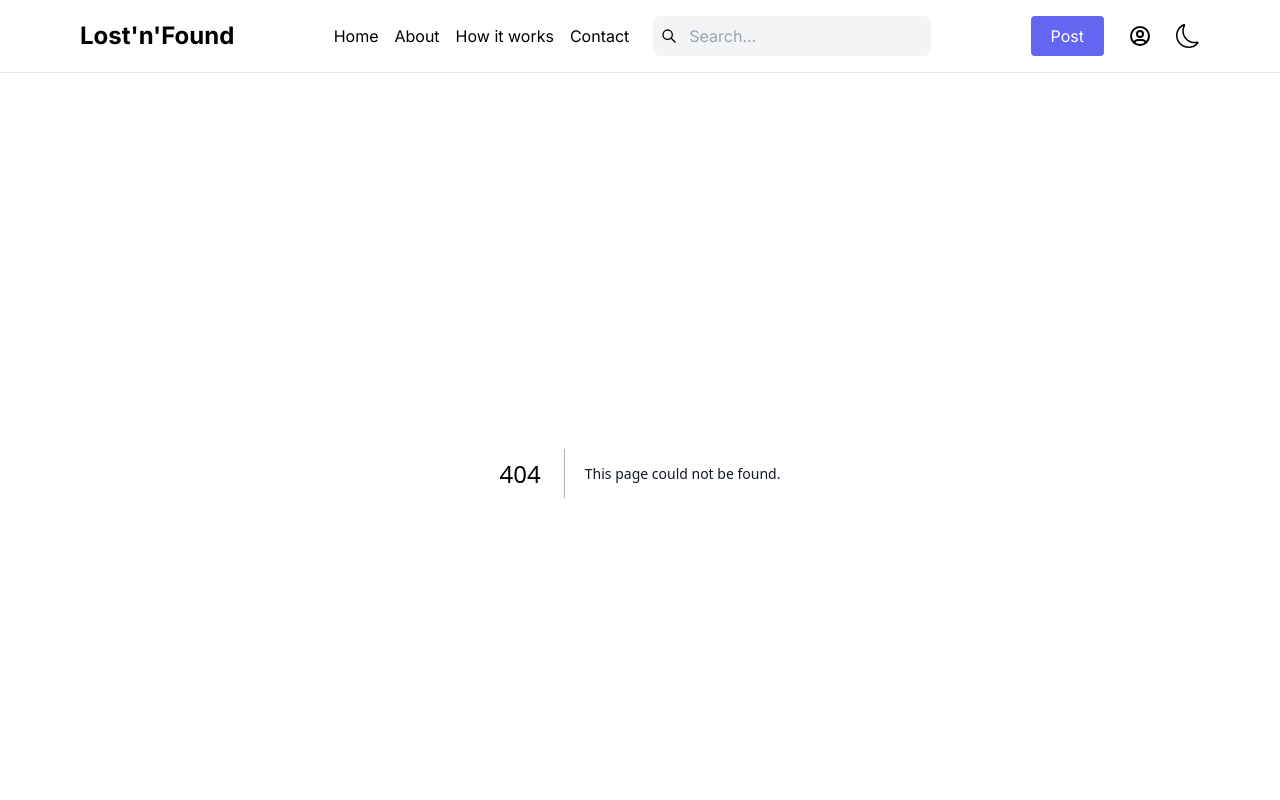
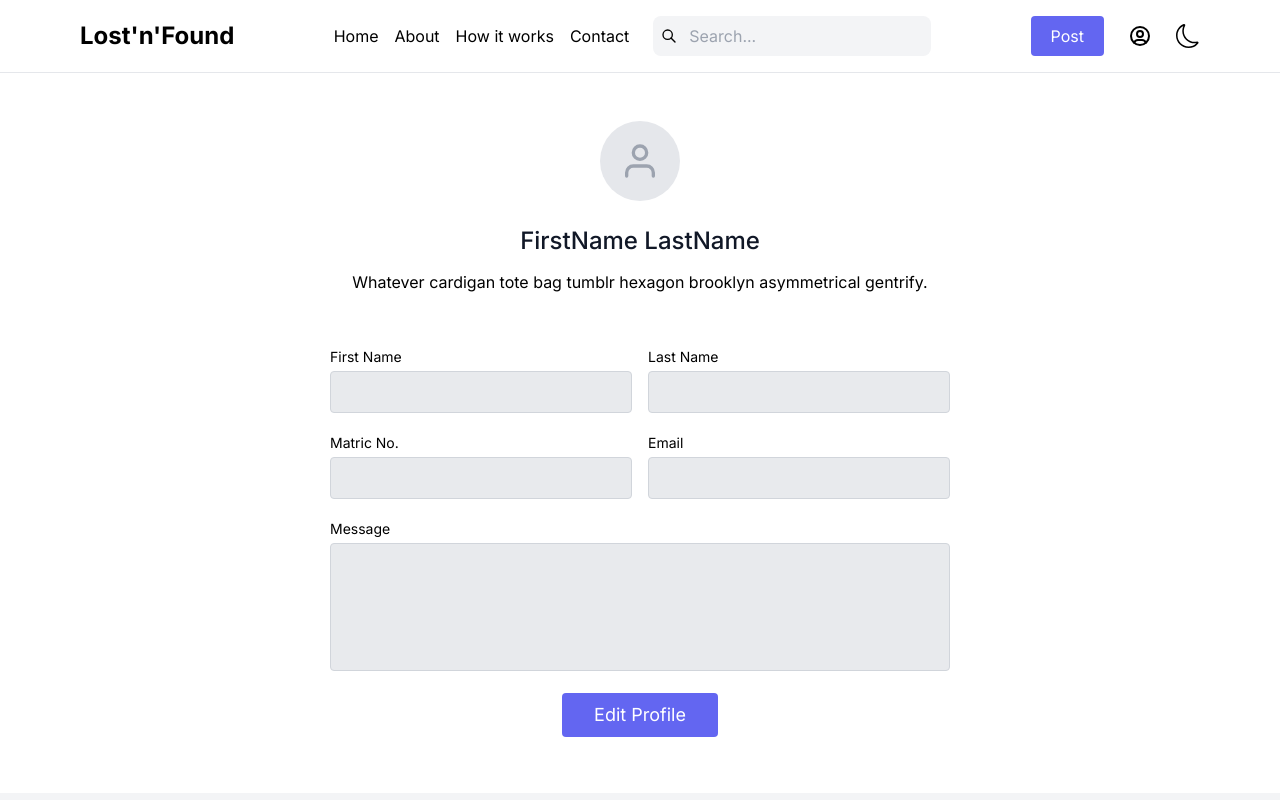
Before and after one commit to lancevd/lost-and-found, a Next.js app: page /profile in a window 1280 px wide. Before the commit this address had no page. Shown: the top 800 px of the page. Built offline with nearby package versions, Linux system fonts and the light colour scheme.

Commit message:
Profile added

```diff
--- a/src/app/post/page.jsx
+++ b/src/app/post/page.jsx
@@ -2,7 +2,9 @@ import React from 'react'
 
 const page = () => {
   return (
-    <div>page</div>
+    <main>
+
+    </main>
   )
 }
 
--- /dev/null
+++ b/src/app/profile/page.jsx
@@ -0,0 +1,145 @@
+"use client";
+
+import { useState } from "react";
+
+const page = () => {
+  const [edit, setEdit] = useState(false);
+
+  return (
+    <section class="relative">
+      <h1 class="text-center sm:text-3xl text-2xl font-medium title-font mt-6 text-gray-900 dark:text-white">
+        {/* Profile */}
+      </h1>
+      <div class="container px-5 py-6 mx-auto">
+        <div className="flex justify-center">
+          <div class="text-center w-20 h-20 rounded-full inline-flex items-center justify-center bg-gray-200 text-gray-400">
+            <svg
+              fill="none"
+              stroke="currentColor"
+              stroke-linecap="round"
+              stroke-linejoin="round"
+              stroke-width="2"
+              class="w-10 h-10"
+              viewBox="0 0 24 24"
+            >
+              <path d="M20 21v-2a4 4 0 00-4-4H8a4 4 0 00-4 4v2"></path>
+              <circle cx="12" cy="7" r="4"></circle>
+            </svg>
+          </div>
+        </div>
+        <h2 className="text-center">FirstName LastName</h2>
+        <div class="flex flex-col text-center w-full mb-12">
+          <p class="lg:w-2/3 mx-auto leading-relaxed text-base">
+            Whatever cardigan tote bag tumblr hexagon brooklyn asymmetrical
+            gentrify.
+          </p>
+        </div>
+        <div class="lg:w-1/2 md:w-2/3 mx-auto">
+          <div class="flex flex-wrap -m-2">
+            <div class="p-2 w-1/2">
+              <div class="relative">
+                <label for="fname" class="leading-7 text-sm">
+                  First Name
+                </label>
+                <input
+                  type="text"
+                  id="fname"
+                  name="firstName"
+                  class={` ${
+                    edit ? "bg-gray-100" : "bg-gray-300"
+                  } w-full  dark:bg-gray-700 dark:text-gray-200  bg-opacity-50 rounded border border-gray-300 focus:border-indigo-500  focus:ring-2 focus:ring-indigo-200 text-base outline-none text-gray-700 py-1 px-3 leading-8 transition-colors duration-200 ease-in-out`}
+                  disabled={!edit}
+                />
+              </div>
+            </div>
+            <div class="p-2 w-1/2">
+              <div class="relative">
+                <label for="lname" class="leading-7 text-sm">
+                  Last Name
+                </label>
+                <input
+                  type="text"
+                  id="lname"
+                  name="lastName"
+                  class={`${
+                    edit ? "bg-gray-100" : "bg-gray-300"
+                  } w-full bg-gray-100 dark:bg-gray-700 dark:text-gray-200  bg-opacity-50 rounded border border-gray-300 focus:border-indigo-500  focus:ring-2 focus:ring-indigo-200 text-base outline-none text-gray-700 py-1 px-3 leading-8 transition-colors duration-200 ease-in-out`}
+                  disabled={!edit}
+                />
+              </div>
+            </div>
+            <div class="p-2 w-1/2">
+              <div class="relative">
+                <label for="mn" class="leading-7 text-sm">
+                  Matric No.
+                </label>
+                <input
+                  type="text"
+                  id="mn"
+                  name="matricNumber"
+                  class={`${
+                    edit ? "bg-gray-100" : "bg-gray-300"
+                  } w-full bg-gray-100 dark:bg-gray-700 dark:text-gray-200  bg-opacity-50 rounded border border-gray-300 focus:border-indigo-500  focus:ring-2 focus:ring-indigo-200 text-base outline-none text-gray-700 py-1 px-3 leading-8 transition-colors duration-200 ease-in-out`}
+                  disabled={!edit}
+                />
+              </div>
+            </div>
+            <div class="p-2 w-1/2">
+              <div class="relative">
+                <label for="email" class="leading-7 text-sm">
+                  Email
+                </label>
+                <input
+                  type="email"
+                  id="email"
+                  name="email"
+                  class={`${
+                    edit ? "bg-gray-100" : "bg-gray-300"
+                  } w-full bg-gray-100 dark:bg-gray-700 dark:text-gray-200  bg-opacity-50 rounded border border-gray-300 focus:border-indigo-500  focus:ring-2 focus:ring-indigo-200 text-base outline-none text-gray-700 py-1 px-3 leading-8 transition-colors duration-200 ease-in-out`}
+                  disabled={!edit}
+                />
+              </div>
+            </div>
+            <div class="p-2 w-full">
+              <div class="relative">
+                <label for="message" class="leading-7 text-sm">
+                  Message
+                </label>
+                <textarea
+                  id="message"
+                  name="message"
+                  class={`${
+                    edit ? "bg-gray-100" : "bg-gray-300"
+                  } w-full bg-gray-100 dark:bg-gray-700 dark:text-gray-200 bg-opacity-50 rounded border border-gray-300 focus:border-indigo-500  focus:ring-2 focus:ring-indigo-200 h-32 text-base outline-none text-gray-700 py-1 px-3 resize-none leading-6 transition-colors duration-200 ease-in-out`}
+                  disabled={!edit}
+                ></textarea>
+              </div>
+            </div>
+            <div class="p-2 w-full">
+              <button
+                type="button"
+                onClick={() => setEdit(true)}
+                class={`${
+                  edit ? "hidden" : "block"
+                } flex mx-auto text-white bg-indigo-500 border-0 py-2 px-8 focus:outline-none hover:bg-indigo-600 rounded text-lg`}
+              >
+                Edit Profile
+              </button>
+              <button
+                type="button"
+                onClick={() => setEdit(false)}
+                class={` ${
+                  edit ? "block" : "hidden"
+                } flex mx-auto text-white bg-indigo-500 border-0 py-2 px-8 focus:outline-none hover:bg-indigo-600 rounded text-lg`}
+              >
+                Submit
+              </button>
+            </div>
+          </div>
+        </div>
+      </div>
+    </section>
+  );
+};
+
+export default page;
--- a/src/components/global/Header.jsx
+++ b/src/components/global/Header.jsx
@@ -82,7 +82,7 @@ const Header = () => {
               </Link>
             </li>
             <li className="my-2 w-full">
-              <div className="bg-gray-100 flex items-center gap-3 rounded-lg p-2 w-full">
+              <div className="bg-gray-100 dark:bg-gray-700 flex items-center gap-3 rounded-lg p-2 w-full">
                 <TbSearch />
                 <input
                   type="text"
```
